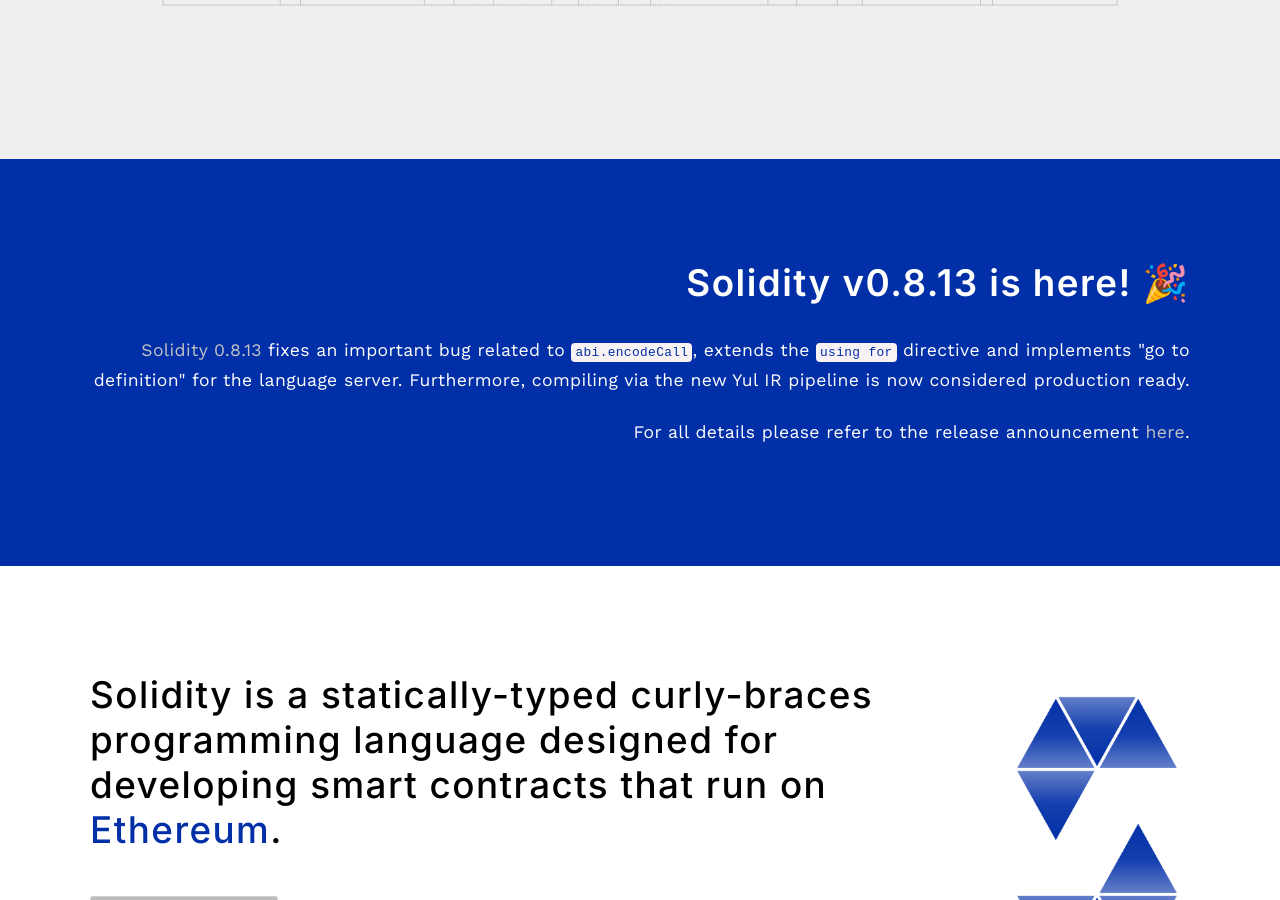
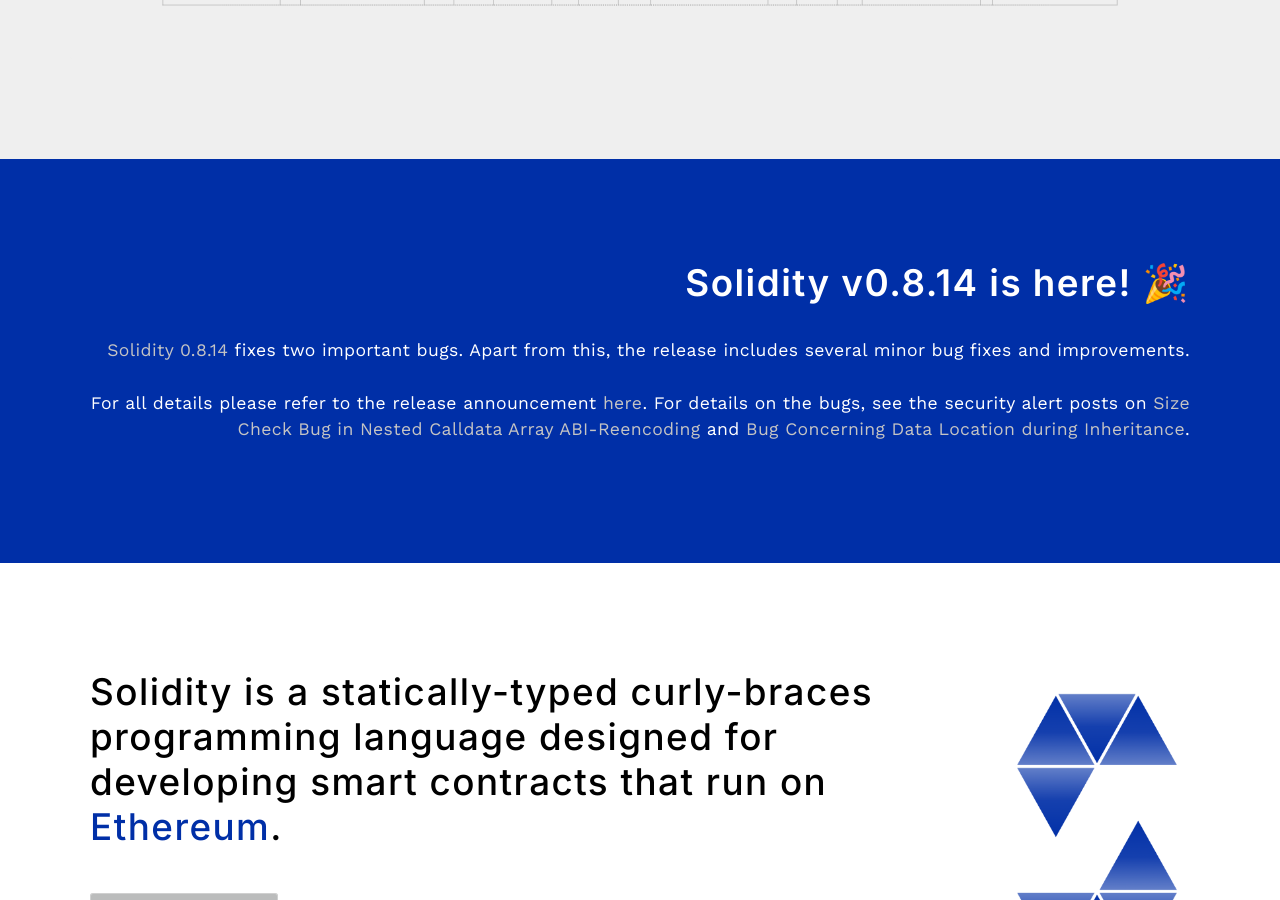
Before and after one commit to ethereum/solidity-portal, a Jekyll site: the page built from index.html, in a window 1280 px wide and 900 px high, scrolled down 590 px. Built offline with Jekyll 4.4.1, drawn with Linux system fonts in a browser that asks for light colours; some web fonts are replaced; the list of posts is cut into pages by our own code; some of the changed text lies outside the part shown.

Commit message:
updating to v0.8.14

```diff
--- a/index.html
+++ b/index.html
@@ -22,11 +22,10 @@
 <section class="highlight-section-blue">
 	<div class="container flex">
 		<div class="text editable">
-			<h2><strong>Solidity v0.8.13 is here! 🎉</strong></h2>
-			<p><a href="https://github.com/ethereum/solidity/releases/tag/v0.8.13">Solidity 0.8.13</a> fixes an important bug related to <code>abi.encodeCall</code>, extends the <code>using for</code>
-				directive and implements "go to definition" for the language server.
-				Furthermore, compiling via the new Yul IR pipeline is now considered production ready.
-			<br><br>For all details please refer to the release announcement <a href="https://blog.soliditylang.org/2022/03/16/solidity-0.8.13-release-announcement/">here</a>.</p>
+			<h2><strong>Solidity v0.8.14 is here! 🎉</strong></h2>
+			<p><a href="https://github.com/ethereum/solidity/releases/tag/v0.8.14">Solidity 0.8.14</a> fixes two important bugs. Apart from this, the release includes several minor bug fixes and improvements.
+			<br><br>For all details please refer to the release announcement <a href="https://blog.soliditylang.org/2022/05/18/solidity-0.8.14-release-announcement/">here</a>. For details on the bugs, see the
+				security alert posts on <a href="https://blog.soliditylang.org/2022/05/17/calldata-reencode-size-check-bug/">Size Check Bug in Nested Calldata Array ABI-Reencoding</a> and <a href="https://blog.soliditylang.org/2022/05/17/data-location-inheritance-bug/">Bug Concerning Data Location during Inheritance</a>.</p>
 		</div>
 	</div>
 </section>
@@ -60,7 +59,7 @@
 				<h2><strong>Stay always up-to-date by following the <a href="https://blog.soliditylang.org">Solidity blog</a> and the <a href="https://twitter.com/solidity_lang">Solidity Twitter</a>.</strong></h2>
 				<p>Recent news include:</p>
 				<ul>
-					<li><p>The Solidity Summit is back! Solidity Summit 2022 is part of <a href="https://devconnect.org/">Devconnect</a> and will happen on Wednesday, April 20 2022, in Amsterdam. Read the <a href="https://blog.soliditylang.org/2022/02/22/solidity-summit-2022-announcement/">announcement</a> and check the <a href="https://summit.soliditylang.org/">event page</a>.</li></p>
+					<li><p>The Solidity Summit recap is here. Read the summary <a href="https://blog.soliditylang.org/2022/05/03/solidity-summit-2022-recap/">on the blog</a> or watch the <a href="https://www.youtube.com/playlist?list=PLX8x7Zj6Vezl1lqBgxiQH3TFbRNZza8Fk">playlist</a>.</li></p>
 					<li><p>The results of the Solidity Developer Survey 2021 are published! Read the <a href="https://blog.soliditylang.org/2022/02/07/solidity-developer-survey-2021-results/">full report</a> to learn more.</li></p>
 					<li><p>Solidity v0.8.0 is <a href="https://blog.soliditylang.org/2020/12/16/solidity-v0.8.0-release-announcement/" >out</a>, bringing you SafeMath by default! Check out <a href="https://docs.soliditylang.org/en/latest/080-breaking-changes.html#how-to-update-your-code">this guide</a> on how to best update your code.</li></p>
 					<li><p>Lastest from the blog: <a href="https://blog.soliditylang.org/2021/09/27/user-defined-value-types/">User Defined Value Types</a> and <a href="https://blog.soliditylang.org/2022/03/16/encodecall-bug/">abi.encodeCall Literals Bug</a>.</li></p>
```
